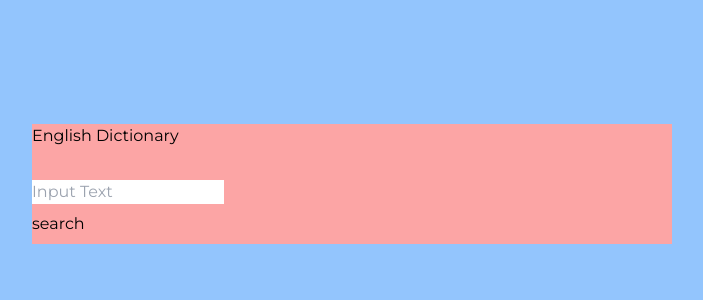
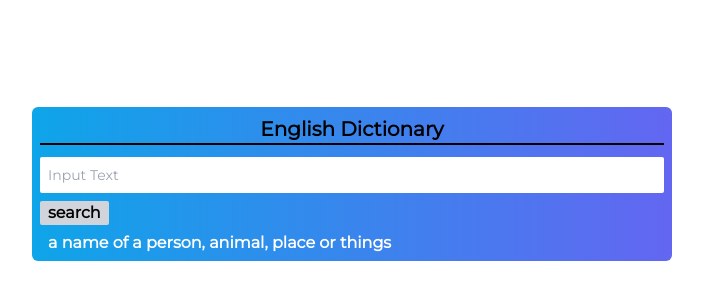
Before and after one commit to dubemdaniel/my-tailwind-configuration, a website: page index.html in a window 1280 px wide. Shown: the part 216-516 px from the top of the page, without its empty margins (288-991 px from the left). Drawn offline with Linux system fonts and the light colour scheme.

Commit message:
tailwind

```diff
--- a/index.html
+++ b/index.html
@@ -10,18 +10,21 @@
     <link href="https://fonts.googleapis.com/css2?family=Montserrat&display=swap" rel="stylesheet">
     <link rel="stylesheet" href="layouts/css/styles.css">
 </head>
-<body class="flex items-center justify-center h-screen bg-blue-300 font-myFont ">
-    <div id="wrapper" class="w-2/4 bg-red-300">
-        <div id="header" class="b">
+<body class="flex items-center justify-center h-screen font-myFont ">
+    <div id="wrapper" class="w-2/4 p-2 rounded-md bg-gradient-to-r from-sky-500 to-indigo-500">
+        <div id="header" class="text-xl font-semibold text-center border-b-2 border-black" >
             <h2>English Dictionary</h2>
         </div>
-        <section id="inputs" class="mt-8">
+        <section id="inputs" class="mt-3">
             <form action="#">
-                <input type="text" placeholder="Input Text">
-                <input type="submit" value="search" class="block my-2">
+                <input type="text" placeholder="Input Text" class="w-full px-2 py-2 text-sm rounded-sm outline-none">
+                <input type="submit" value="search" class="block px-2 my-2 font-bold text-black bg-gray-300 rounded-sm">
             </form>
         </section>
-        <section id="results"></section>
+        <section id="results">
+            <div id="result" class="mx-2 font-bold leading-5 text-white">a name of a person, animal, place or things</div>
+            <div id="audio"><audio src="Victor Ad ft. Patoranking - Prayer Request (Official).mp3"></audio></div>
+        </section>
     </div>
 </body>
 </html>
```
Also changed, not shown: layouts/css/styles.css, 1 other file.
